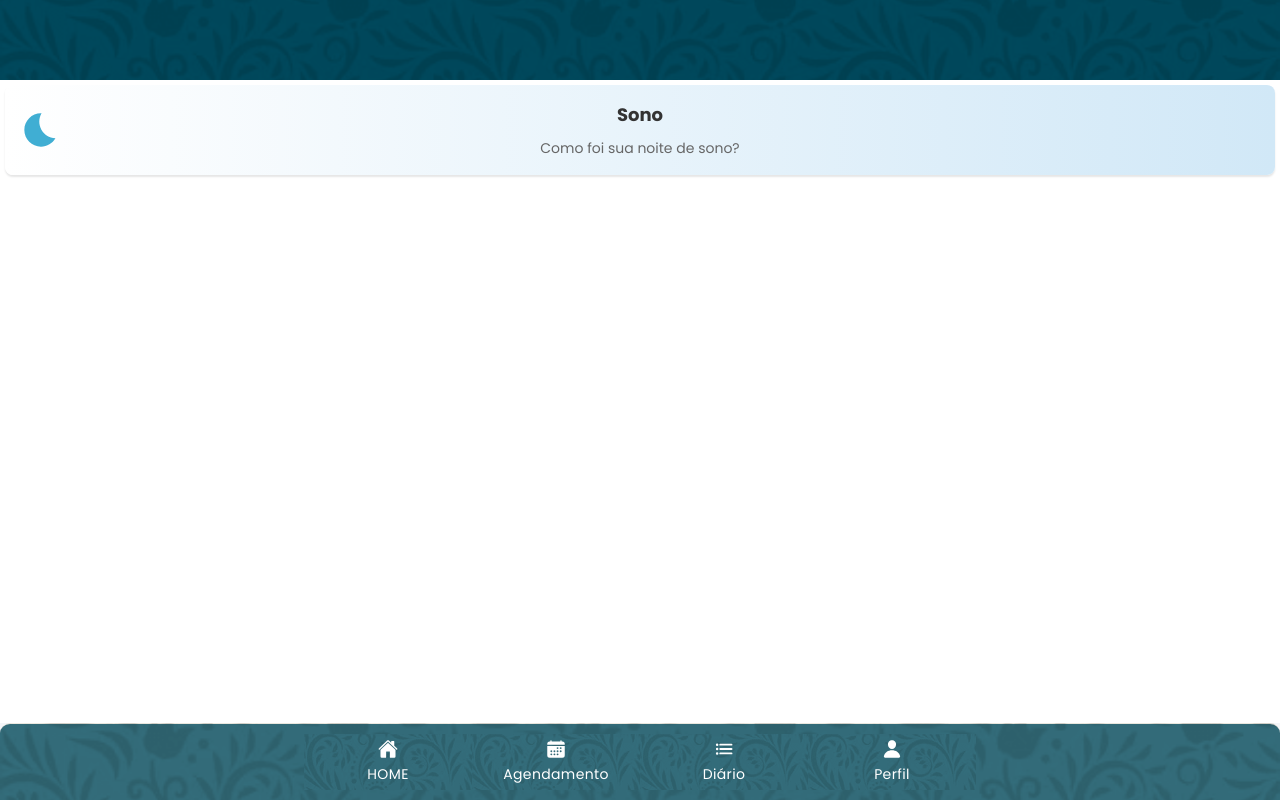
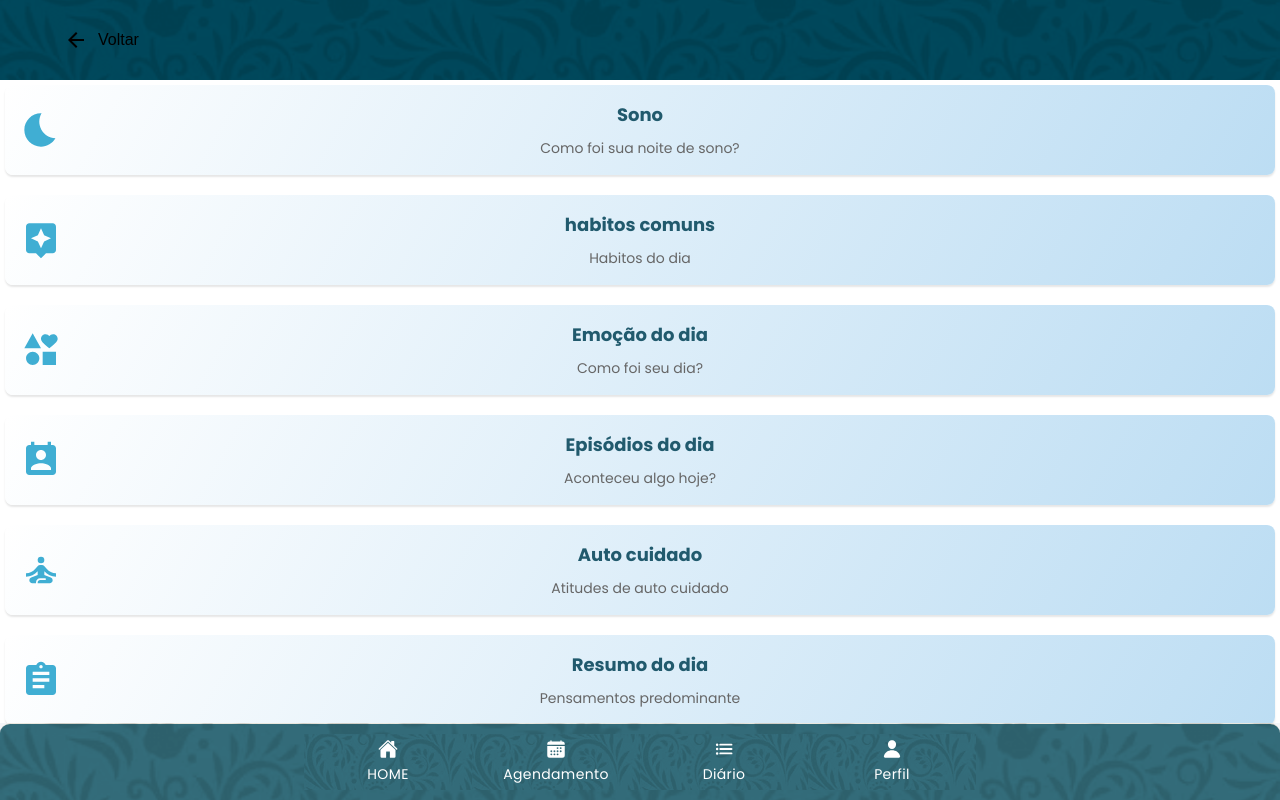
Before and after one commit to Kallarari/PsicoAPP, a React (Vite) app: page /diary in a window 1280 px wide. Built offline with nearby package versions, Linux system fonts and the light colour scheme.

Commit message:
feature(Diary) finalize diary's page

```diff
--- /dev/null
+++ b/src/components/DiarysPageComponents/DiaryCardComponent.tsx
@@ -0,0 +1,62 @@
+import { Box, styled, Typography } from "@mui/material";
+import React from "react";
+
+// import { Container } from './styles';
+
+interface DiarysPageComponentsProps {
+  onOpenDrower: () => void;
+  Icon: any;
+  title: string;
+  subtitle: string;
+}
+
+const DiarysPageComponents: React.FC<DiarysPageComponentsProps> = ({
+  Icon,
+  onOpenDrower,
+  subtitle,
+  title,
+}) => {
+  const Container = styled(Box)(({ theme }) => ({
+    display: "grid",
+    gridTemplateColumns: "1fr 3fr 1fr",
+    boxShadow: "0 2px 2px rgba(0, 0, 0, 0.1)",
+    alignItems: "center",
+    padding: "16px",
+    borderRadius: "8px",
+    background: "linear-gradient(120deg, #ffffff, #bcddf3)",
+  }));
+
+  const Title = styled(Typography)(({ theme }) => ({
+    margin: "0",
+    fontSize: "18px",
+    fontWeight: "bold",
+    color: "#215A6D",
+  }));
+
+  const Description = styled(Typography)(({ theme }) => ({
+    margin: "0",
+    fontSize: "14px",
+    color: "#666",
+  }));
+
+  return (
+    <Container onClick={onOpenDrower}>
+      {Icon}
+      <div
+        style={{
+          display: "flex",
+          flexDirection: "column",
+          alignItems: "center",
+          justifyContent: "center",
+          gap: "10px",
+        }}
+      >
+        <Title>{title}</Title>
+        <Description>{subtitle}</Description>
+      </div>
+      <div></div>
+    </Container>
+  );
+};
+
+export default DiarysPageComponents;
--- /dev/null
+++ b/src/components/DiarysPageComponents/DiaryHabitsComponent.tsx
@@ -0,0 +1,97 @@
+import {
+  Box,
+  Button,
+  Chip,
+  Drawer,
+  styled,
+  TextField,
+  Typography,
+} from "@mui/material";
+import React, { useState } from "react";
+import BedtimeIcon from "@mui/icons-material/Bedtime";
+import { colorFill } from "ionicons/icons";
+import SentimentNeutralIcon from "@mui/icons-material/SentimentNeutral";
+import SentimentSatisfiedAltIcon from "@mui/icons-material/SentimentSatisfiedAlt";
+import SentimentVerySatisfiedIcon from "@mui/icons-material/SentimentVerySatisfied";
+import DiarysPageComponents from "./DiaryCardComponent";
+import AssistantIcon from "@mui/icons-material/Assistant";
+
+const DiaryHabitsComponent: React.FC = () => {
+  const [isDrowerOpen, setIsDrowerOpen] = useState(false);
+  const [possibleHabits, setPossibleHabits] = useState<
+    { value: string; isActive: boolean }[]
+  >([
+    { value: "Álcool", isActive: false },
+    { value: "Exercício físico", isActive: false },
+    { value: "Ócio criativo", isActive: false },
+    { value: "Passeio ao ar livre", isActive: false },
+    { value: "Drogas", isActive: false },
+  ]);
+  const [includedHabits, setIncludedHabits] = useState<string[]>([]);
+
+  const StyledDrawer = styled(Drawer)(({ theme }) => ({
+    borderRadius: "10px",
+    "& .MuiPaper-root": {
+      backgroundColor: "#40AED3",
+      borderTopLeftRadius: 16,
+      borderTopRightRadius: 16,
+      padding: theme.spacing(2),
+    },
+  }));
+
+  const HabitsResultTitle = styled(Typography)(({ theme }) => ({
+    fontSize: "18px",
+    fontWeight: "bold",
+    color: "#fff",
+    width:"100%",
+    textAlign:'center'
+  }));
+
+  const HabitsContainer = styled(Box)(({ theme }) => ({
+    display: "flex",
+    gap: "10px",
+    flexWrap: "wrap",
+    margin: "20px auto 10px auto",
+  }));
+
+  function handleChangeActivity(item: string) {
+    let listOfHabit = possibleHabits.map((habit) =>
+      habit.value == item
+        ? { value: habit.value, isActive: !habit.isActive }
+        : { ...habit }
+    );
+    setPossibleHabits([...listOfHabit]);
+  }
+  return (
+    <>
+      <DiarysPageComponents
+        Icon={
+          <AssistantIcon
+            style={{ fill: "#40AED3", width: "40px", height: "40px" }}
+          />
+        }
+        onOpenDrower={() => setIsDrowerOpen(true)}
+        subtitle="Habitos do dia"
+        title="habitos comuns"
+      />
+      <StyledDrawer
+        anchor={"bottom"}
+        open={isDrowerOpen}
+        onClose={() => setIsDrowerOpen(false)}
+      >
+        <HabitsResultTitle>Habitos do dia</HabitsResultTitle>
+        <HabitsContainer>
+          {possibleHabits.map((item) => (
+            <Chip
+              label={item.value}
+              variant={item.isActive ? "filled" : "outlined"}
+              onClick={() => handleChangeActivity(item.value)}
+            />
+          ))}
+        </HabitsContainer>
+      </StyledDrawer>
+    </>
+  );
+};
+
+export default DiaryHabitsComponent;
--- a/src/components/DiarysPageComponents/sleepComponent.tsx
+++ b/src/components/DiarysPageComponents/sleepComponent.tsx
@@ -12,6 +12,7 @@ import { colorFill } from "ionicons/icons";
 import SentimentNeutralIcon from "@mui/icons-material/SentimentNeutral";
 import SentimentSatisfiedAltIcon from "@mui/icons-material/SentimentSatisfiedAlt";
 import SentimentVerySatisfiedIcon from "@mui/icons-material/SentimentVerySatisfied";
+import DiarysPageComponents from "./DiaryCardComponent";
 
 const SleepComponent: React.FC = () => {
   const [isDrowerOpen, setIsDrowerOpen] = useState(false);
@@ -31,32 +32,8 @@ const SleepComponent: React.FC = () => {
     return awakeHour - sleepHour;
   }
 
-  const Container = styled(Box)(({ theme }) => ({
-    display: "grid",
-    gridTemplateColumns:'1fr 3fr 1fr',
-    boxShadow: "0 2px 2px rgba(0, 0, 0, 0.1)",
-    alignItems: "center",
-    padding: "16px",
-    borderRadius: "8px",
-    background: "linear-gradient(90deg, #ffffff, #d1e8f7)",
-  }));
-
-  const Title = styled(Typography)(({ theme }) => ({
-    margin: "0",
-    fontSize: "18px",
-    fontWeight: "bold",
-    color: "#333",
-  }));
-
-  const Description = styled(Typography)(({ theme }) => ({
-    margin: "0",
-    fontSize: "14px",
-    color: "#666",
-  }));
-
   const StyledTextField = styled(TextField)(({ theme }) => ({
-
-    width:'100%',
+    width: "100%",
     "& .MuiInputBase-root": {
       color: "#fff", // Texto branco no input
       backgroundColor: "transparent", // Fundo transparente
@@ -92,16 +69,16 @@ const SleepComponent: React.FC = () => {
     display: "flex",
     alignItems: "center",
     justifyContent: "space-evenly",
-    width:'100%',
-    margin:'10px auto 10px auto'
+    width: "100%",
+    margin: "10px auto 10px auto",
   }));
   const SleepContainer = styled(Box)(({ theme }) => ({
     display: "flex",
     flexDirection: "column",
     alignItems: "center",
     justifyContent: "center",
-    gap:'20px',
-    width:'100%',
+    gap: "20px",
+    width: "100%",
   }));
   const SleepContainerData = styled(Box)(({ theme }) => ({
     display: "flex",
@@ -114,6 +91,7 @@ const SleepComponent: React.FC = () => {
     fontWeight: "bold",
     color: "#fff",
   }));
+
   const SleepResultSubTitle = styled(Typography)(({ theme }) => ({
     fontSize: "14px",
     color: "#fff",
@@ -121,25 +99,16 @@ const SleepComponent: React.FC = () => {
 
   return (
     <>
-      <Container onClick={() => setIsDrowerOpen(true)}>
+      <DiarysPageComponents
+        Icon={
           <BedtimeIcon
             style={{ fill: "#40AED3", width: "40px", height: "40px" }}
           />
-        <div
-          style={{
-            display: "flex",
-            flexDirection: "column",
-            alignItems: "center",
-            justifyContent: "center",
-            gap: "10px",
-          }}
-        >
-          <Title>Sono</Title>
-          <Description>Como foi sua noite de sono?</Description>
-        </div>
-        <div></div>
-      </Container>
-
+        }
+        onOpenDrower={() => setIsDrowerOpen(true)}
+        subtitle="Como foi sua noite de sono?"
+        title="Sono"
+      />
       <StyledDrawer
         anchor={"bottom"}
         open={isDrowerOpen}
@@ -178,7 +147,8 @@ const SleepComponent: React.FC = () => {
                 !
               </SleepResultSubTitle>
             </SleepContainerData>
-        </StyledSleepResultContainer></SleepContainer>
+          </StyledSleepResultContainer>
+        </SleepContainer>
       </StyledDrawer>
     </>
   );
--- a/src/pages/Diary/Diary.tsx
+++ b/src/pages/Diary/Diary.tsx
@@ -12,6 +12,14 @@ import { Box, IconButton, Typography } from "@mui/material";
 import BottomNav from "../../components/BottomNav";
 import { styled } from "@mui/system";
 import SleepComponent from "../../components/DiarysPageComponents/sleepComponent";
+import ArrowBackIcon from "@mui/icons-material/ArrowBack";
+import DiarysPageComponents from "../../components/DiarysPageComponents/DiaryCardComponent";
+import BedtimeIcon from "@mui/icons-material/Bedtime";
+import InterestsIcon from "@mui/icons-material/Interests";
+import PermContactCalendarIcon from "@mui/icons-material/PermContactCalendar";
+import SelfImprovementIcon from "@mui/icons-material/SelfImprovement";
+import AssignmentIcon from "@mui/icons-material/Assignment";
+import DiaryHabitsComponent from "../../components/DiarysPageComponents/DiaryHabitsComponent";
 
 const Diary: React.FC = () => {
   const HeaderSection = styled(Box)(({ theme }) => ({
@@ -41,23 +49,76 @@ const Diary: React.FC = () => {
   return (
     <IonPage>
       <IonContent>
-        <Box bgcolor={"white"}>
+        <Box bgcolor={"white"} sx={{height:'130%'}}>
           <HeaderSection>
             <div
               style={{
                 backgroundColor: "transparent",
                 zIndex: 3,
                 display: "flex",
-                flexDirection: "column",
                 alignItems: "center",
-                justifyContent: "center",
+                justifyContent: "start",
                 position: "relative",
-                width: "100%",
+                width: "95%",
+                paddingLeft: "5%",
+                height: "100%",
+                gap: "10px",
               }}
-            ></div>
+            >
+              <ArrowBackIcon /> Voltar
+            </div>
           </HeaderSection>
-          <div style={{ padding: "5px", height:'90vh' }}>
+          <div
+            style={{
+              padding: "5px",
+              height: "90vh",
+              gap: "20px",
+              display: "flex",
+              flexDirection: "column",
+            }}
+          >
             <SleepComponent />
+            <DiaryHabitsComponent />
+            <DiarysPageComponents
+              Icon={
+                <InterestsIcon
+                  style={{ fill: "#40AED3", width: "40px", height: "40px" }}
+                />
+              }
+              onOpenDrower={() => {}}
+              subtitle="Como foi seu dia?"
+              title="Emoção do dia"
+            />
+            <DiarysPageComponents
+              Icon={
+                <PermContactCalendarIcon
+                  style={{ fill: "#40AED3", width: "40px", height: "40px" }}
+                />
+              }
+              onOpenDrower={() => {}}
+              subtitle="Aconteceu algo hoje?"
+              title="Episódios do dia"
+            />
+            <DiarysPageComponents
+              Icon={
+                <SelfImprovementIcon
+                  style={{ fill: "#40AED3", width: "40px", height: "40px" }}
+                />
+              }
+              onOpenDrower={() => {}}
+              subtitle="Atitudes de auto cuidado"
+              title="Auto cuidado"
+            />
+            <DiarysPageComponents
+              Icon={
+                <AssignmentIcon
+                  style={{ fill: "#40AED3", width: "40px", height: "40px" }}
+                />
+              }
+              onOpenDrower={() => {}}
+              subtitle="Pensamentos predominante"
+              title="Resumo do dia"
+            />
           </div>
         </Box>
       </IonContent>
```
Lines whose indentation alone changed are shown as unchanged.
